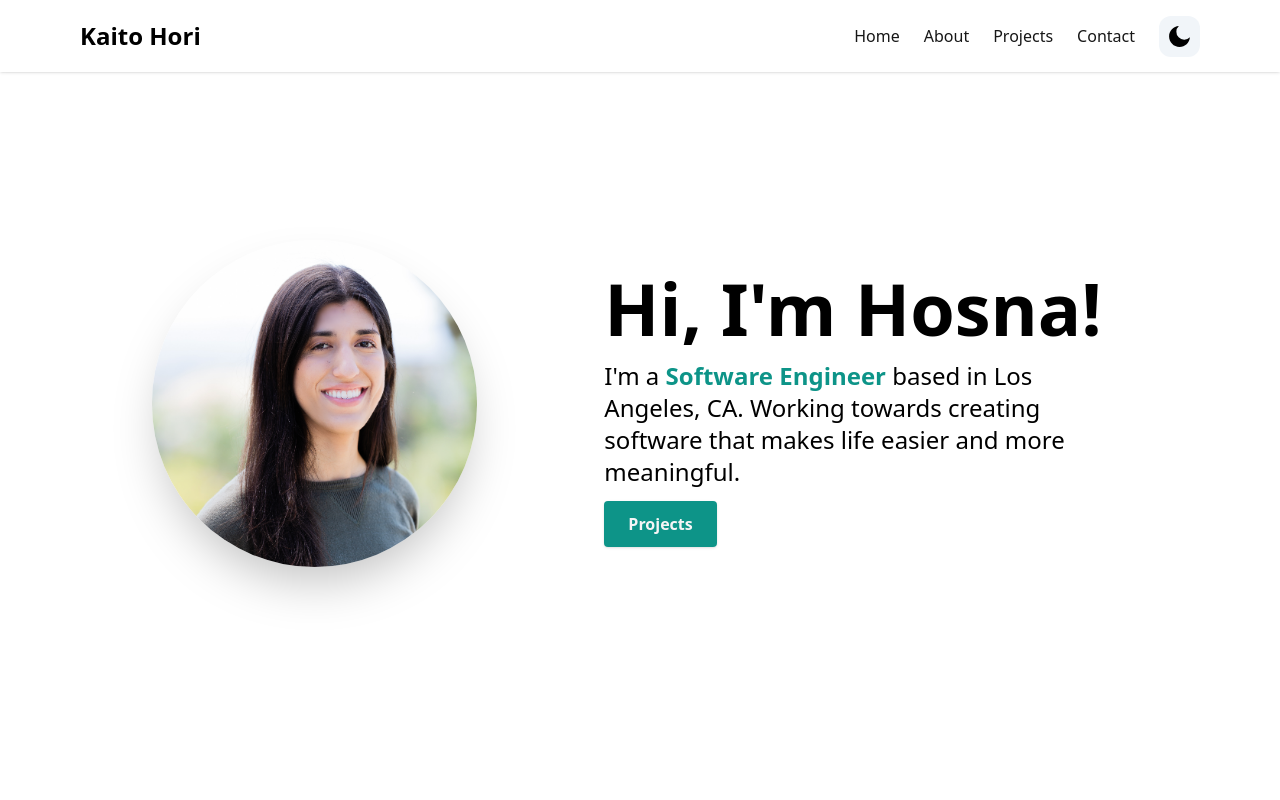
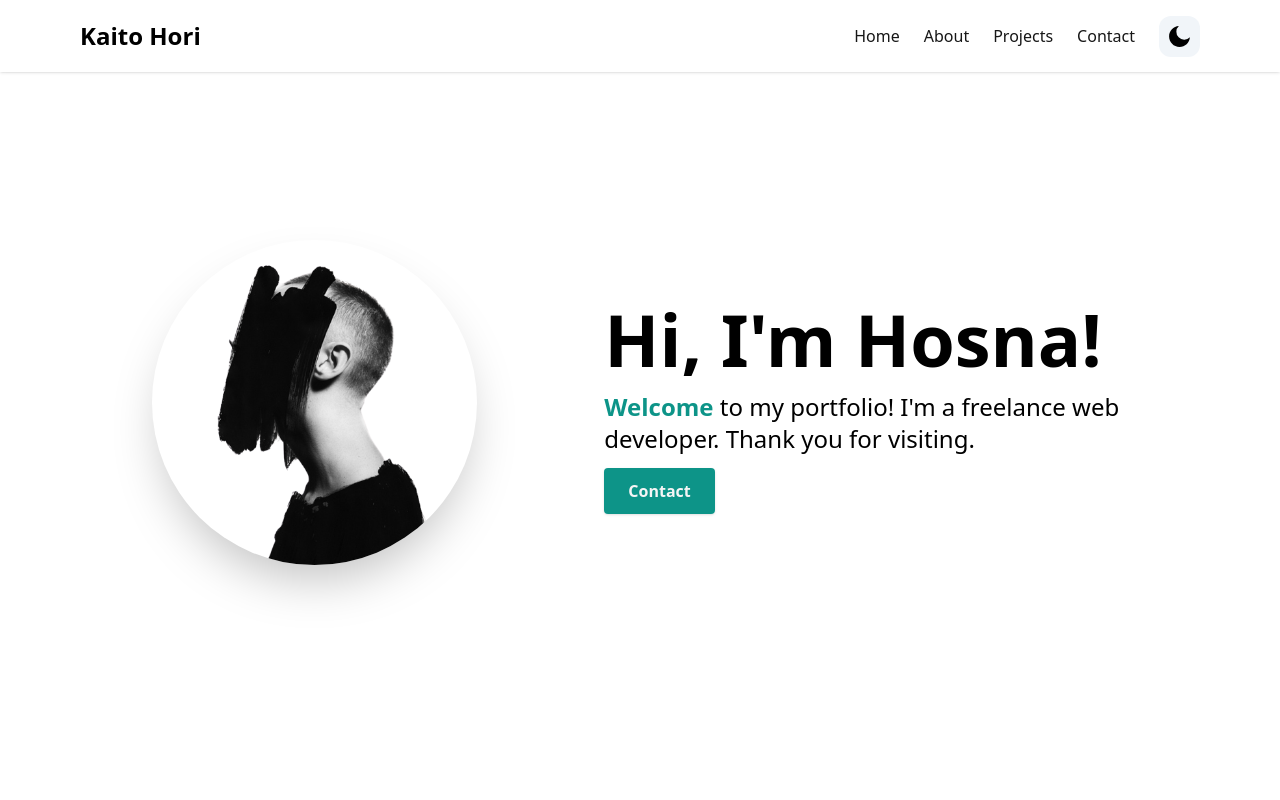
Before and after one commit to hqasmei/tailwindcss-and-nextjs-portfolio, a Next.js app: page / in a window 1280 px wide. Shown: the top 800 px of the page. Built offline with nearby package versions, Linux system fonts and the light colour scheme.

Commit message:
Update HeroSection.tsx
change Image src.
change text.
change Link to.

```diff
--- a/components/HeroSection.tsx
+++ b/components/HeroSection.tsx
@@ -10,7 +10,7 @@ const HeroSection = () => {
       <div className="flex flex-col text-center items-center justify-center animate-fadeIn animation-delay-2 my-10 py-16 sm:py-32 md:py-48 md:flex-row md:space-x-4 md:text-left">
         <div className="md:mt-2 md:w-1/2">
           <Image
-            src="/headshot.png"
+            src="/profile.png"
             alt=""
             width={325}
             height={325}
@@ -20,15 +20,13 @@ const HeroSection = () => {
         <div className="md:mt-2 md:w-3/5">
           <h1 className="text-4xl font-bold mt-6 md:mt-0 md:text-7xl">Hi, I&#39;m Hosna!</h1>
           <p className="text-lg mt-4 mb-6 md:text-2xl">
-            I&#39;m a{" "}
             <span className="font-semibold text-teal-600">
-              Software Engineer{" "}
+              Welcome{" "}
             </span>
-            based in Los Angeles, CA. Working towards creating software that
-            makes life easier and more meaningful.
+            to my portfolio! I'm a freelance web developer. Thank you for visiting.
           </p>
           <Link
-            to="projects"
+            to="contact"
             className="text-neutral-100 font-semibold px-6 py-3 bg-teal-600 rounded shadow hover:bg-teal-700"
             activeClass="active"
             spy={true}
@@ -36,7 +34,7 @@ const HeroSection = () => {
             offset={-100}
             duration={500}
           >
-            Projects
+            Contact
           </Link>
         </div>
       </div>
```
